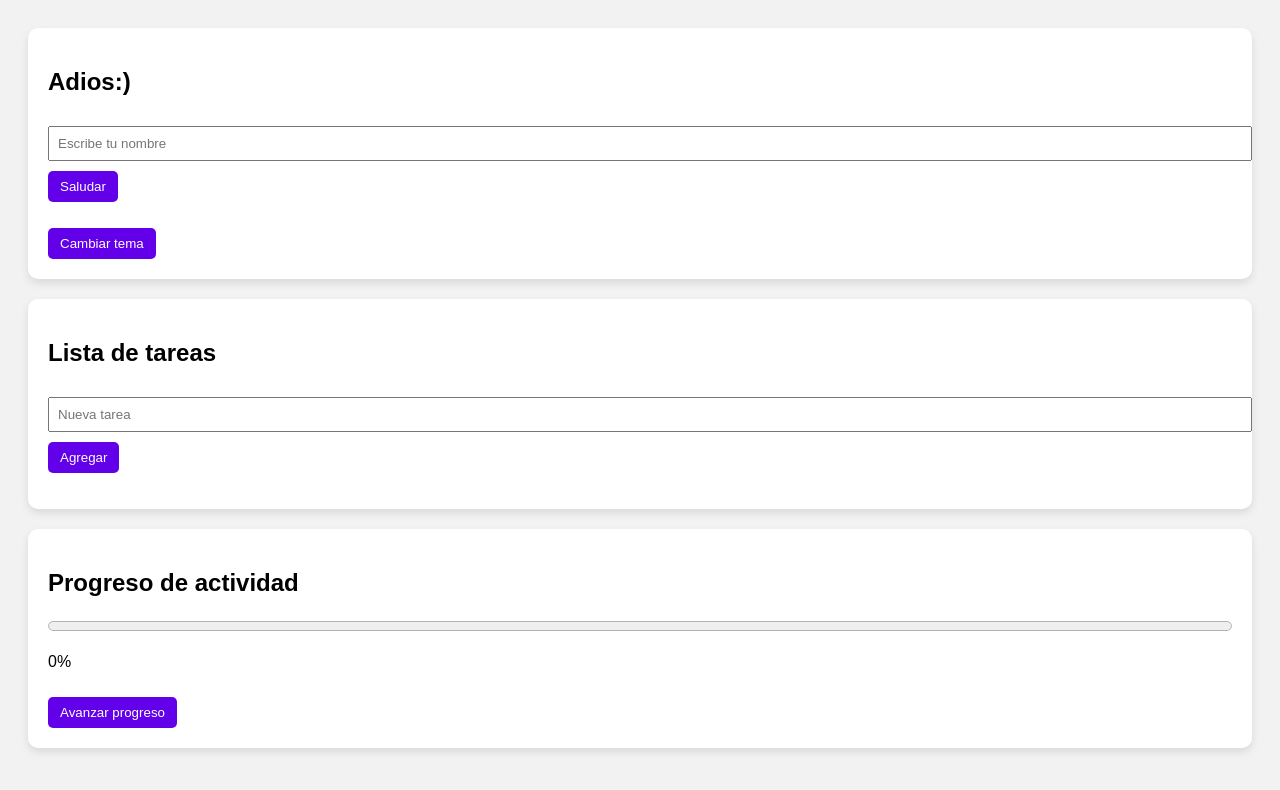
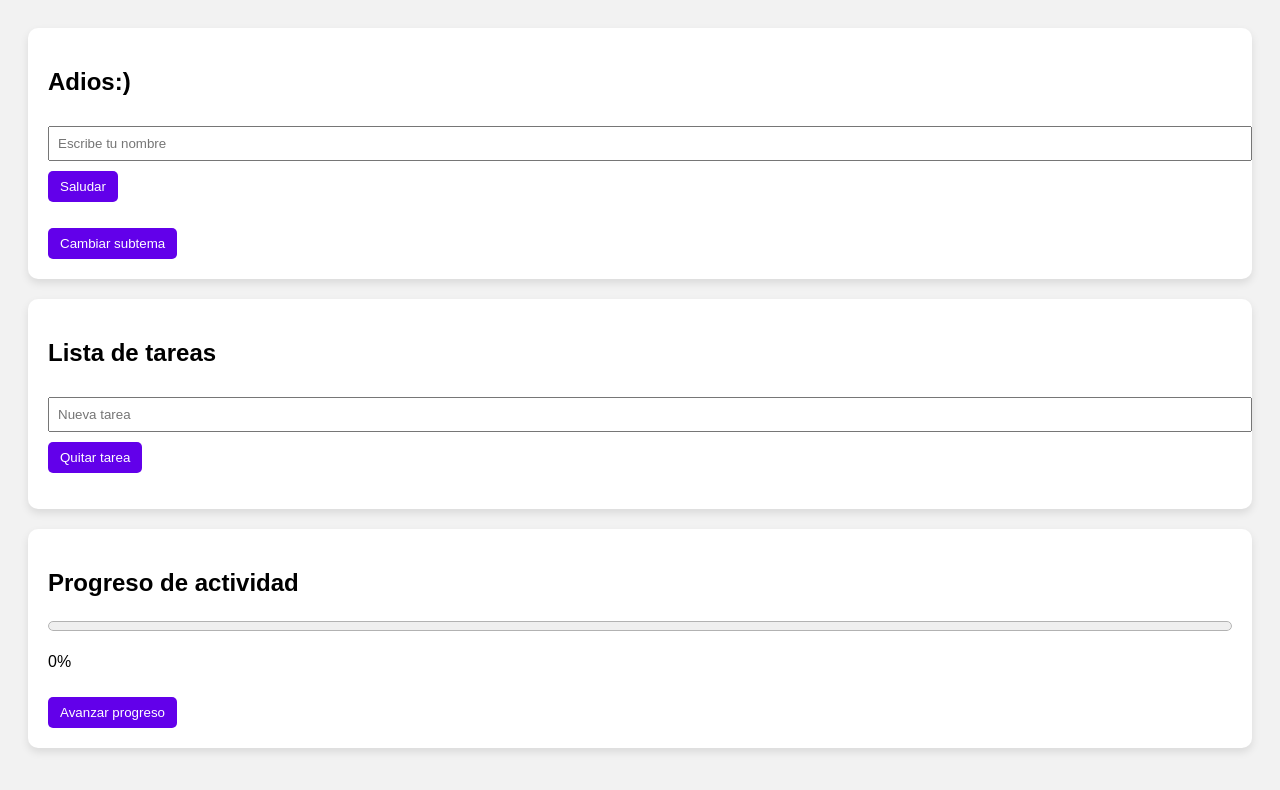
Before and after one commit to juann767/Laboratorio2, a plain HTML site: page index.html in a window 1280 px wide. Drawn offline with Linux system fonts and the light colour scheme.

```diff
--- a/index.html
+++ b/index.html
@@ -15,14 +15,14 @@
 
     <p id="mensaje"></p>
 
-    <button id="btnTema">Cambiar tema</button>
+    <button id="btnTema">Cambiar subtema</button>
 </section>
 
 <section class="card">
     <h2>Lista de tareas</h2>
 
     <input type="text" id="tarea" placeholder="Nueva tarea">
-    <button id="btnAgregar">Agregar</button>
+    <button id="btnAgregar">Quitar tarea</button>
 
     <ul id="lista"></ul>
 </section>
```
